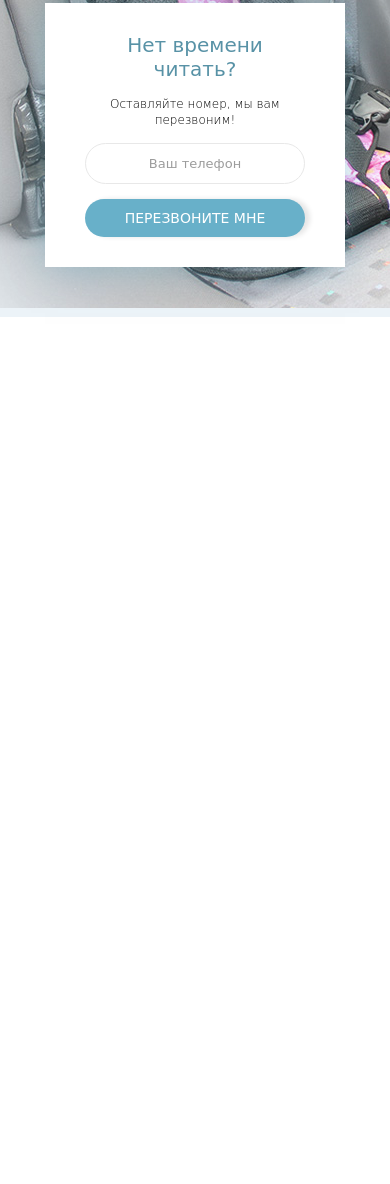
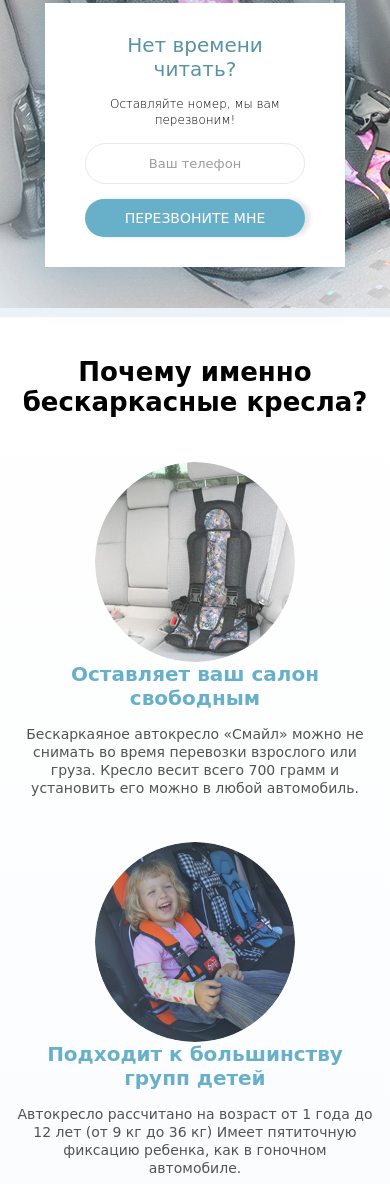
Before and after one commit to Anton-Osip/Baby__seats, a website: page index.html in a window 390 px wide. Shown: the part 480-1664 px from the top of the page. Before the commit the page ends 844 px from the top, so only its background shows below. Drawn offline with Linux system fonts and the light colour scheme; a web font is replaced by a local one.

Commit message:
сверстал блок choice с адаптивом

```diff
--- a/app/sass/main.scss
+++ b/app/sass/main.scss
@@ -5,3 +5,4 @@
 @import "site/style";
 @import "site/_header";
 @import "site/_baner";
+@import "site/_chois";
--- /dev/null
+++ b/app/sass/site/_chois.scss
@@ -0,0 +1,116 @@
+.choice{
+     background: linear-gradient(180deg, #fff, #f9fbfd);
+     padding: 80px 0 35px;
+     &__wrapper {
+          padding:0 80px;
+     }
+     &__item {
+          display: flex;
+          justify-content: space-between;
+          padding-top: 50px;
+          margin-bottom: 45px;
+     }
+     &__item--left {
+          background:url(../../../img/choice-arrow-right.png)no-repeat top left 346px;
+     }
+     &__item--right {
+          background:url(../../../img/choice-arrow-left.png)no-repeat top left 250px;
+     }
+     &__info {
+          max-width: 390px;
+          padding-top: 40px;
+     }
+     &__title {
+          @include font(700,30px,34px,$font-family);
+          color:$shadow-color;
+          padding-bottom: 30px;
+     }
+     &__text {
+          @include font(500,18px,22px,$font-family);
+          color:#535353;
+     }
+     &__img {
+          width: 310px;
+          height: 310px;
+          border-radius: 50%;
+          object-fit: cover;
+     }
+     &__item--right>.choice__img{
+          order: 0;
+     }
+     &__item--right>.choice__info{
+          order: 1;
+          text-align: right;
+     }
+}
+@media(max-width:920px){
+     .choice{
+          padding: 50px 0 15px;
+          &__wrapper {
+               padding:0 0;
+          }
+          &__item--left {
+               background:url(../../img/choice-arrow-right.png)no-repeat top center;
+          }
+          &__item--right {
+               background:url(../../img/choice-arrow-left.png)no-repeat top center;
+          }
+     }
+}
+@media(max-width:745px){
+     .choice{
+          padding: 40px 0 15px;
+          &__item {
+               display: flex;
+               flex-direction: column;
+               align-items: center;
+               padding-top: 0;
+               margin-bottom: 45px;
+          }
+          &__item--left {
+               background:initial;
+          }
+          &__item--right {
+               background:initial;
+          }
+          &__info {
+               text-align: center;
+               max-width: initial;
+               width: 100%;
+               padding-top: initial;
+          }
+          &__title {
+               @include font(700,24px,28px,$font-family);
+               padding-bottom: 20px;
+          }
+          &__text {
+               @include font(500,16px,20px,$font-family);
+          }
+          &__img{
+               width: 260px;
+               height: 260px;
+               order: 0;
+          }
+          &__info{
+               order: 1;
+          }
+          &__item--right>.choice__info{
+               text-align: center;
+          }
+     }
+}
+@media(max-width:460px){
+     .choice{
+          &__title {
+               @include font(700,20px,24px,$font-family);
+               padding-bottom: 15px;
+          }
+          &__text {
+               @include font(500,14px,18px,$font-family);
+          }
+          &__img{
+               width: 200px;
+               height: 200px;
+          }
+     }
+}
--- a/app/sass/site/style.scss
+++ b/app/sass/site/style.scss
@@ -23,3 +23,15 @@ img {
 body {
     font-family: $font-family;
 }
+
+.section__title {
+    @include font(700,36px,42px,$font-family);
+    text-align: center;
+    margin-bottom: 60px;
+}
+@media(max-width:460px){
+    .section__title {
+        @include font(700,26px,30px,$font-family);
+        margin-bottom: 45px;
+    }
+}
--- a/index.html
+++ b/index.html
@@ -4,7 +4,7 @@
 <head>
      <meta charset="UTF-8">
      <meta name="viewport" content="width=device-width, initial-scale=1.0">
-     <title>имя</title>
+     <title>КРЫЛАТКО</title>
      <!-- FONTS -->
      <link href="https://fonts.googleapis.com/css2?family=MuseoModerno:wght@300;500;700;900&display=swap"
           rel="stylesheet">
@@ -58,6 +58,60 @@
           <!-- /.container -->
      </section>
      <!-- /.baner -->
+     <section class="choice">
+          <div class="container">
+               <h2 class="section__title">Почему именно бескаркасные кресла?</h2>
+               <div class="choice__wrapper">
+                    <div class="choice__item choice__item--left">
+                         <div class="choice__info">
+                              <h3 class="choice__title">Оставляет ваш салон свободным</h3>
+                              <p class="choice__text">
+                                   Бескаркаяное автокресло «Смайл» можно не снимать во время
+                                   перевозки взрослого или груза. Кресло весит всего 700 грамм и установить его можно в
+                                   любой автомобиль.
+                              </p>
+                         </div>
+                         <!-- /.choice__info -->
+                         <img src="/img/choice1.jpg" alt="Свободный салон" class="choice__img">
+                         <!-- /.choice__info -->
+                    </div>
+                    <!-- /.choice__item -->
+
+                    <div class="choice__item choice__item--right">
+                         <div class="choice__info">
+                              <h3 class="choice__title">Подходит к большинству групп детей</h3>
+                              <p class="choice__text">
+                                   Автокресло рассчитано на возраст от 1 года до 12 лет (от 9 кг до 36 кг) Имеет
+                                   пятиточную фиксацию ребенка, как в гоночном автомобиле.
+                              </p>
+                         </div>
+                         <!-- /.choice__info -->
+                         <img src="/img/choice2.jpg" alt="Подходит всем детям" class="choice__img">
+                         <!-- /.choice__info -->
+                    </div>
+                    <!-- /.choice__item -->
+
+                    <div class="choice__item choice__item--left">
+                         <div class="choice__info">
+                              <h3 class="choice__title">Отечественный производитель</h3>
+                              <p class="choice__text">
+                                   Автокресла производят в г. Георгиевске (Ставропольский край), соответсвуют нормам
+                                   ГИБДД и разрешены к использованию по всей территории РФ, о чем говорит сертификат
+                                   соответствия.
+                              </p>
+                         </div>
+                         <!-- /.choice__info -->
+                         <img src="/img/choice3.jpg" alt="Отечественный  производитель" class="choice__img">
+                         <!-- /.choice__info -->
+                    </div>
+                    <!-- /.choice__item -->
+
+               </div>
+               <!-- /.choice__wrapper -->
+          </div>
+          <!-- /.container -->
+     </section>
+     <!-- /.choice -->
 
 
      <!-- main.js -->
```
Also changed, not shown: build/css/main.css, img/choice-arrow-left.png (renamed from img/advantage-arrow-left.png), img/choice-arrow-right.png (renamed from img/advantage-arrow-right.png), img/choice1.jpg (renamed from img/adventage1.jpg), img/choice2.jpg (renamed from img/adventage2.jpg), img/choice3.jpg (renamed from img/adventage3.jpg).
